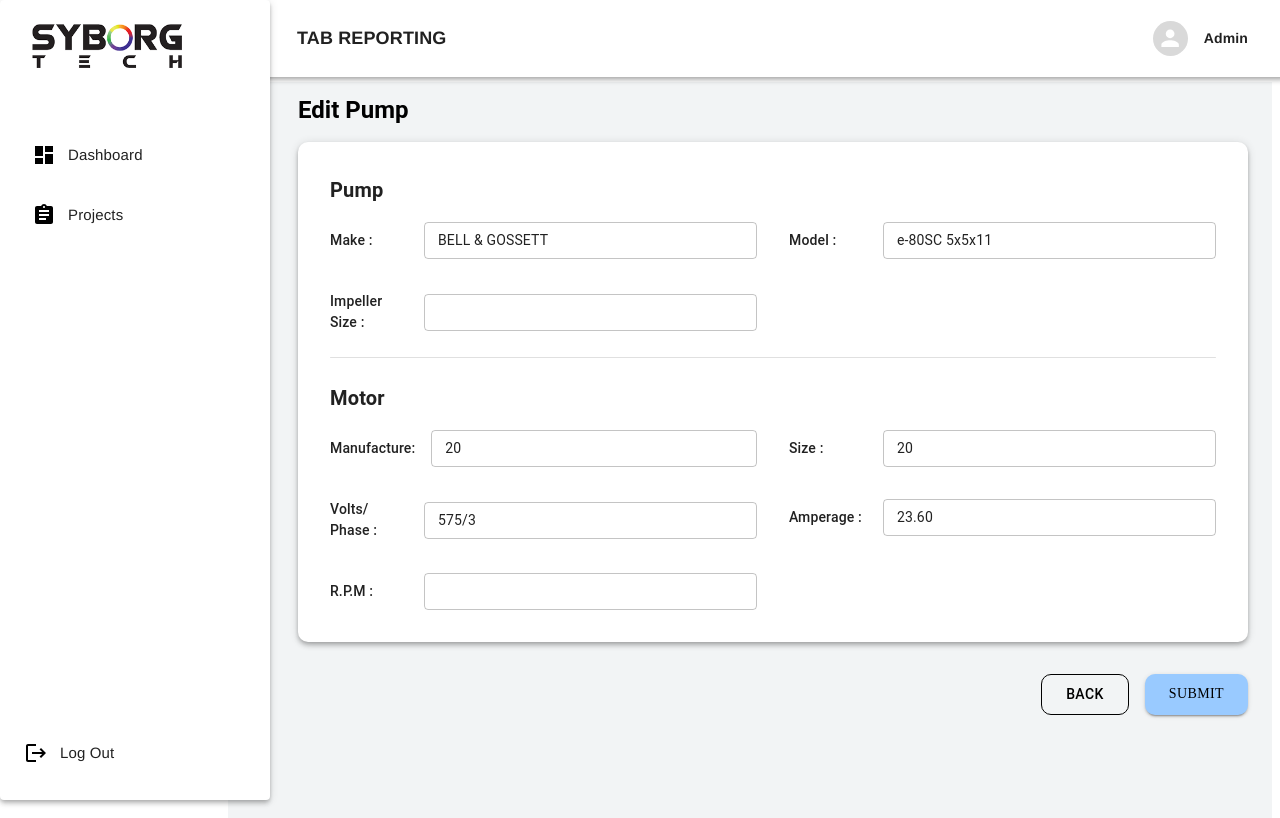
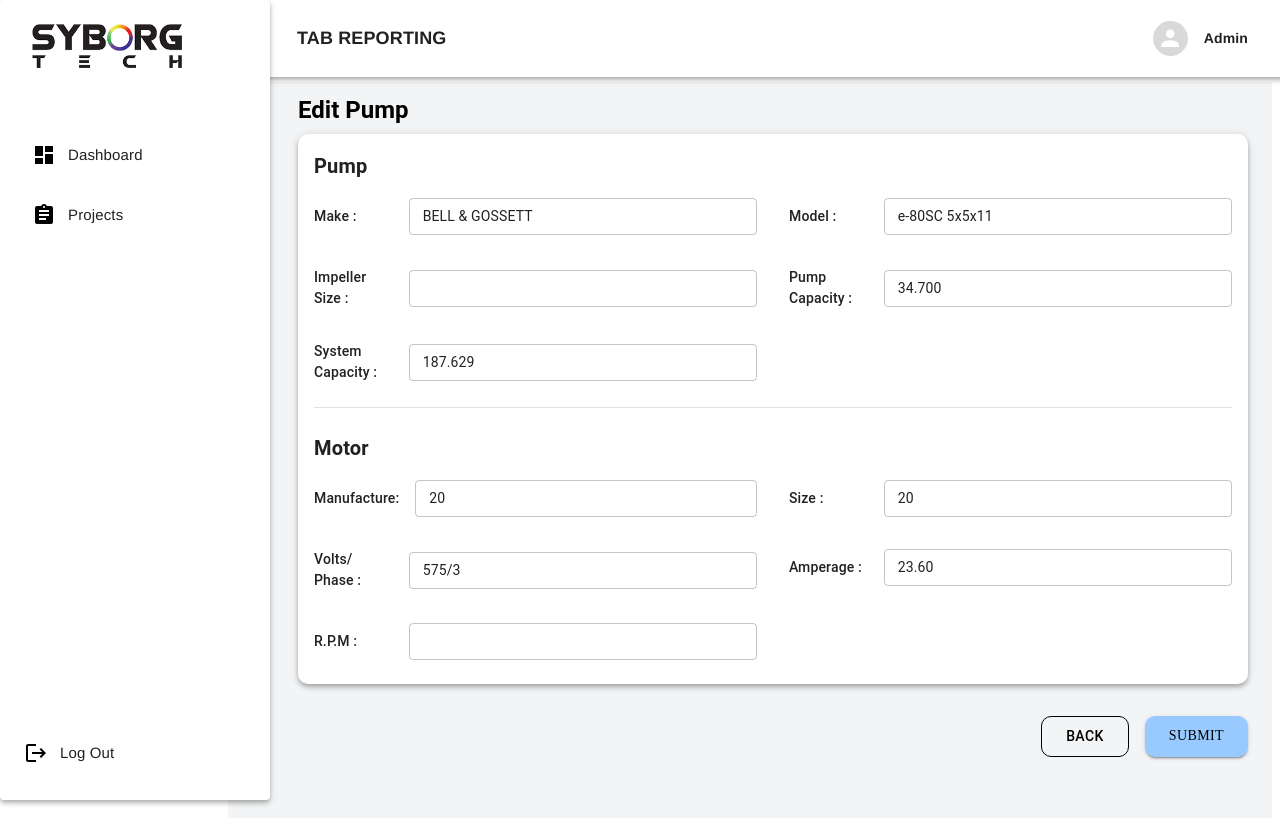
Before and after one commit to harshadyadav8485/ReactViteProject, a React (Vite) app: page /editPump in a window 1280 px wide. Built offline with nearby package versions, Linux system fonts and the light colour scheme.

Commit message:
Made changes in credit, edit pump and Fan

```diff
--- a/src/Pages/CreatePump.jsx
+++ b/src/Pages/CreatePump.jsx
@@ -51,19 +51,19 @@ const CreatePump = () => {
         overflow: "hidden",
       }}
     >
-      <Typography variant="h5" component="h1" fontWeight="bold" sx={{ mb: 2 }}>
+      <Typography variant="h5" component="h1" fontWeight="bold" sx={{ mb: 1 }}>
         Create Pump
       </Typography>
 
       <Paper
         elevation={4}
         sx={{
-          p: 4,
+          p: 2,
           borderRadius: "10px",
           mb: 4,
         }}
       >
-        <Typography variant="h6" fontWeight="bold" sx={{ mb: 3 }}>
+        <Typography variant="h6" fontWeight="bold" sx={{ mb: 2 }}>
           Pump
         </Typography>
 
@@ -130,11 +130,55 @@ const CreatePump = () => {
               />
             </Stack>
           </Grid>
+           <Grid item xs={12} md={6}>
+                      <Stack direction="row" spacing={2} alignItems="center">
+                        <Typography
+                          sx={{
+                            width: 100,
+                            fontWeight: 500,
+                          }}
+                        >
+                          Pump
+                          <br />
+                          Capacity :
+                        </Typography>
+                        <TextField
+                          fullWidth
+                          size="small"
+                          name="pumpCapacity"
+                          value={formData.pumpCapacity}
+                          onChange={handleChange}
+                          variant="outlined"
+                        />
+                      </Stack>
+                    </Grid>
+                    <Grid item xs={12} md={6}>
+                      <Stack direction="row" spacing={2} alignItems="center">
+                        <Typography
+                          sx={{
+                            width: 100,
+                            fontWeight: 500,
+                          }}
+                        >
+                          System
+                          <br />
+                          Capacity :
+                        </Typography>
+                        <TextField
+                          fullWidth
+                          size="small"
+                          name="systemCapacity"
+                          value={formData.systemCapacity}
+                          onChange={handleChange}
+                          variant="outlined"
+                        />
+                      </Stack>
+                    </Grid>
         </Grid>
 
         <Divider sx={{ my: 3, borderRadius: "5px" }} />
 
-        <Typography variant="h6" fontWeight="bold" sx={{ mb: 3 }}>
+        <Typography variant="h6" fontWeight="bold" sx={{ mb: 2 }}>
           Motor
         </Typography>
 
@@ -222,7 +266,7 @@ const CreatePump = () => {
             </Stack>
           </Grid>
           <Grid item xs={12} md={6}>
-            <Stack direction="row" spacing={2} alignItems="center">
+            <Stack direction="row" spacing={2} alignItems="center" sx={{mb:1}}>
               <Typography
                 sx={{
                   width: 100,
--- a/src/Pages/CreatePumpCreation.jsx
+++ b/src/Pages/CreatePumpCreation.jsx
@@ -80,7 +80,7 @@ const CreatePumpCreation = () => {
         Pump Creation
       </Typography>
 
-      <Typography variant="subtitle1" fontWeight="bold" sx={{ mb: 1 }}>
+      {/* <Typography variant="subtitle1" fontWeight="bold" sx={{ mb: 1 }}>
         Pump Types :
       </Typography>
 
@@ -107,17 +107,37 @@ const CreatePumpCreation = () => {
         <MenuItem value="standby">Stand By</MenuItem>
         <MenuItem value="standalone">Stand Alone</MenuItem>
         <MenuItem value="leadlag">Lead/Lag</MenuItem>
-      </Select>
+      </Select> */}
 
       <Paper
         elevation={4}
         sx={{
-          p: 4,
+          p: 2,
           borderRadius: "10px",
           mb: 4,
         }}
       >
-        <Grid container spacing={4}>
+         <Typography variant="h6" component="h1" fontWeight="bold" sx={{ mb: 2 }}>
+                Pump Identification
+              </Typography>
+                <Grid container spacing={4}>
+                <Grid item xs={12} md={6}>
+                    <Box sx={{ display: "flex", alignItems: "center" }}>
+                      <Typography
+                        variant="body1"
+                        fontWeight="500"
+                        sx={{ mr: 2, minWidth: "80px" }}
+                      >
+                        Pump Type :
+                      </Typography>
+                      <TextField
+                        fullWidth
+                        defaultValue="Parallel"
+                        variant="outlined"
+                        size="small"
+                      />
+                    </Box>
+                  </Grid>
           <Grid item xs={12} md={6}>
             <Box sx={{ display: "flex", alignItems: "center" }}>
               <Typography
@@ -158,8 +178,8 @@ const CreatePumpCreation = () => {
           </Grid>
         </Grid>
 
-        {/* <Box sx={{ mt: 5 }}>
-          <Typography variant="body1" fontWeight="bold" sx={{ mb: 2 }}>
+        <Box sx={{ mt: 5 }}>
+          <Typography variant="body1" fontWeight="bold" sx={{ mb: 1 }}>
             Pump Running Mates :
           </Typography>
 
@@ -197,9 +217,9 @@ const CreatePumpCreation = () => {
 
           <Button
             variant="contained"
-            startIcon={<AddIcon />}
+            endIcon={<AddIcon />}
             sx={{
-              mt: 3,
+              mt: 2,
               bgcolor: "#99caff",
               color: "black",
               borderRadius: "5px",
@@ -214,8 +234,8 @@ const CreatePumpCreation = () => {
           >
             Add Pump Running Mates
           </Button>
-        </Box> */}
-        <Box sx={{ mt: 5 }}>
+        </Box>
+        {/* <Box sx={{ mt: 5 }}>
           <Typography variant="body1" fontWeight="bold" sx={{ mb: 2 }}>
             Pump Running Mates :
           </Typography>
@@ -280,7 +300,7 @@ const CreatePumpCreation = () => {
           >
             Add Pump Running Mates
           </Button>
-        </Box>
+        </Box> */}
       </Paper>
 
       <Box sx={{ display: "flex", justifyContent: "flex-end", gap: 2 }}>
--- a/src/Pages/EditPump.jsx
+++ b/src/Pages/EditPump.jsx
@@ -51,14 +51,14 @@ const EditPump = () => {
         overflow: "hidden",
       }}
     >
-      <Typography variant="h5" component="h1" fontWeight="bold" sx={{ mb: 2 }}>
+      <Typography variant="h5" component="h1" fontWeight="bold" sx={{ mb: 1 }}>
         Edit Pump
       </Typography>
 
       <Paper
         elevation={4}
         sx={{
-          p: 4,
+          p: 2,
           borderRadius: "10px",
           mb: 4,
         }}
@@ -128,6 +128,52 @@ const EditPump = () => {
                 size="small"
                 name="impellerSize"
                 value={formData.impellerSize}
+                onChange={handleChange}
+                variant="outlined"
+              />
+            </Stack>
+          </Grid>
+          <Grid item xs={12} md={6}>
+            <Stack direction="row" spacing={2} alignItems="center">
+              <Typography
+                sx={{
+                  width: 100,
+                  fontWeight: 500,
+                }}
+              >
+                Pump
+                <br />
+                Capacity :
+              </Typography>
+              <TextField
+                fullWidth
+                defaultValue="34.700"
+                size="small"
+                name="pumpCapacity"
+                value={formData.pumpCapacity}
+                onChange={handleChange}
+                variant="outlined"
+              />
+            </Stack>
+          </Grid>
+          <Grid item xs={12} md={6}>
+            <Stack direction="row" spacing={2} alignItems="center">
+              <Typography
+                sx={{
+                  width: 100,
+                  fontWeight: 500,
+                }}
+              >
+                System
+                <br />
+                Capacity :
+              </Typography>
+              <TextField
+                fullWidth
+                defaultValue="187.629"
+                size="small"
+                name="systemCapacity"
+                value={formData.systemCapacity}
                 onChange={handleChange}
                 variant="outlined"
               />
@@ -229,7 +275,7 @@ const EditPump = () => {
             </Stack>
           </Grid>
           <Grid item xs={12} md={6}>
-            <Stack direction="row" spacing={2} alignItems="center">
+            <Stack direction="row" spacing={2} alignItems="center" sx={{mb:1}}>
               <Typography
                 sx={{
                   width: 100,
--- a/src/Pages/EditPumpCreation.jsx
+++ b/src/Pages/EditPumpCreation.jsx
@@ -63,11 +63,11 @@ const EditPumpCreation = () => {
         overflow: "hidden",
       }}
     >
-      <Typography variant="h5" component="h1" fontWeight="bold" sx={{ mb: 1 }}>
+      <Typography variant="h5" component="h1" fontWeight="bold" sx={{ mb: 2 }}>
         Edit Pump Creation
       </Typography>
 
-      <Typography variant="subtitle1" fontWeight="bold" sx={{ mb: 1 }}>
+      {/* <Typography variant="subtitle1" fontWeight="bold" sx={{ mb: 1 }}>
         Pump Types :
       </Typography>
 
@@ -90,17 +90,37 @@ const EditPumpCreation = () => {
         <MenuItem value="Stand By">Stand By</MenuItem>
         <MenuItem value="Stand Alone">Stand Alone</MenuItem>
         <MenuItem value="Stand Alone">Lead/Lag</MenuItem>
-      </Select>
+      </Select> */}
 
       <Paper
         elevation={4}
         sx={{
-          p: 4,
+          p: 2,
           borderRadius: "10px",
           mb: 4,
         }}
       >
+         <Typography variant="h6" component="h1" fontWeight="bold" sx={{ mb: 2 }}>
+        Pump Identification
+      </Typography>
         <Grid container spacing={4}>
+        <Grid item xs={12} md={6}>
+            <Box sx={{ display: "flex", alignItems: "center" }}>
+              <Typography
+                variant="body1"
+                fontWeight="500"
+                sx={{ mr: 2, minWidth: "80px" }}
+              >
+                Pump Type :
+              </Typography>
+              <TextField
+                fullWidth
+                defaultValue="Parallel"
+                variant="outlined"
+                size="small"
+              />
+            </Box>
+          </Grid>
           <Grid item xs={12} md={6}>
             <Box sx={{ display: "flex", alignItems: "center" }}>
               <Typography
@@ -156,20 +176,26 @@ const EditPumpCreation = () => {
           </Grid>
         </Grid>
 
-        <Box sx={{ mt: 5 }}>
-          <Typography variant="body1" fontWeight="bold" sx={{ mb: 2 }}>
+        <Box sx={{ mt: 2 }}>
+  <Typography variant="body1" fontWeight="bold" sx={{ mb: 1 }}>
     Pump Running Mates :
   </Typography>
 
-          <Box display="flex" flexWrap="wrap" gap={2}>
+  <Box
+    sx={{
+      display: "flex",
+      flexWrap: "wrap",
+      gap: 2,
+    }}
+  >
     {pumpRunningMates.map((pump, index) => (
       <Box
         key={pump.id}
         sx={{
           display: "flex",
           alignItems: "center",
-                  width: "100%",
-                  // maxWidth: 600,
+          width: { xs: "100%", sm: "calc(50% - 8px)" }, // Two per row
+          // mb: 1,
         }}
       >
         <TextField
@@ -199,14 +225,19 @@ const EditPumpCreation = () => {
         </IconButton>
       </Box>
     ))}
-          </Box>
-
+     <Box
+      sx={{
+        display: "flex",
+        alignItems: "center",
+        width: { xs: "100%", sm: "calc(50% - 8px)" },
+        mb: 1 ,
+      }}
+    >
       <Button
         variant="contained"
         endIcon={<AddIcon />}
-            onClick={handleAddPumpMate} // 🔥 Add this
+        onClick={handleAddPumpMate}
         sx={{
-              mt: 3,
           bgcolor: "#99caff",
           color: "black",
           borderRadius: "5px",
@@ -214,6 +245,7 @@ const EditPumpCreation = () => {
           fontWeight: 500,
           px: 2,
           py: 1,
+          width: "50%",
           "&:hover": {
             bgcolor: "#7bb8ff",
           },
@@ -222,6 +254,10 @@ const EditPumpCreation = () => {
         Add Pump Running Mates
       </Button>
     </Box>
+
+  </Box>
+</Box>
+
       </Paper>
 
       <Box sx={{ display: "flex", justifyContent: "flex-end", gap: 2 }}>
```
Lines whose indentation alone changed are shown as unchanged.
